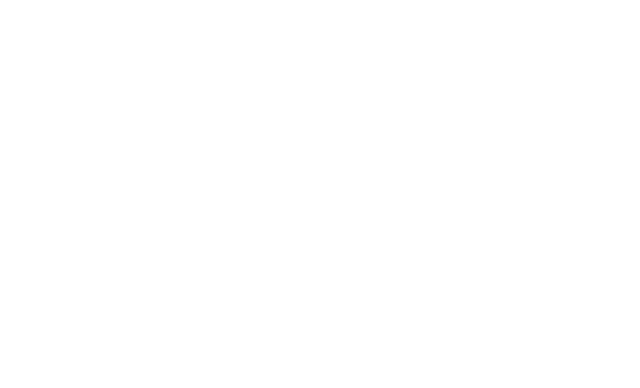
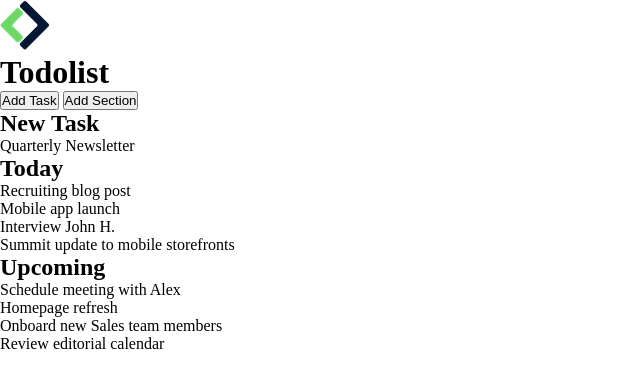
Before and after one commit to donatimar/html-css-toboolist, a plain HTML site: page index.html in a window 1280 px wide. Shown: the whole page, without its empty margins (0-640 px from the left). Drawn offline with Linux system fonts and the light colour scheme.

Commit message:
html entry

```diff
--- a/css/style.css
+++ b/css/style.css
@@ -5,3 +5,13 @@
     margin: 0;
     padding: 0;
   }
+
+
+/* # UTILS */
+
+.container {
+    margin: 0 auto;
+    padding: 0 10px;
+    width: 1000px;
+    max-width: 100%;
+}
--- a/index.html
+++ b/index.html
@@ -3,11 +3,44 @@
 <head>
     <meta charset="UTF-8">
     <meta name="viewport" content="width=device-width, initial-scale=1.0">
-    <title></title>
+    <title>To Do List</title>
     <link rel="stylesheet" href="./css/style.css">
+    <link rel="shortcut icon" href="./img/Logo.png" type="image/x-icon">
 </head>
 
 <body>
+    <header>
+        <img src="./img/Logo.png" alt="logo">
+        <h1>Todolist</h1>
+    </header>
+
+    <main>
+        <button>Add Task</button>
+        <button>Add Section</button>
+
+        <h2>New Task</h2>
+        <ul>
+            <li>Quarterly Newsletter</li>
+        </ul>
+
+        <h2>Today</h2>
+        <ul>
+            <li>Recruiting blog post</li>
+            <li>Mobile app launch</li>
+            <li>Interview John H.</li>
+            <li>Summit update to mobile storefronts</li>
+        </ul>
+
+        <h2>Upcoming</h2>
+        <ul>
+            <li>Schedule meeting with Alex</li>
+            <li>Homepage refresh</li>
+            <li>Onboard new Sales team members</li>
+            <li>Review editorial calendar</li>
+        </ul>
+
+    </main>
+
 </body>
 
 </html>
```
